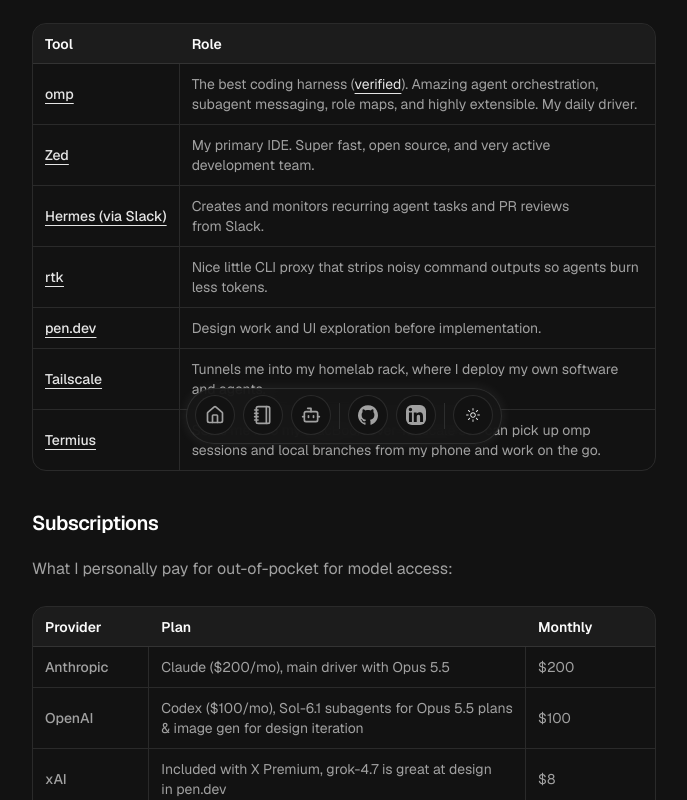
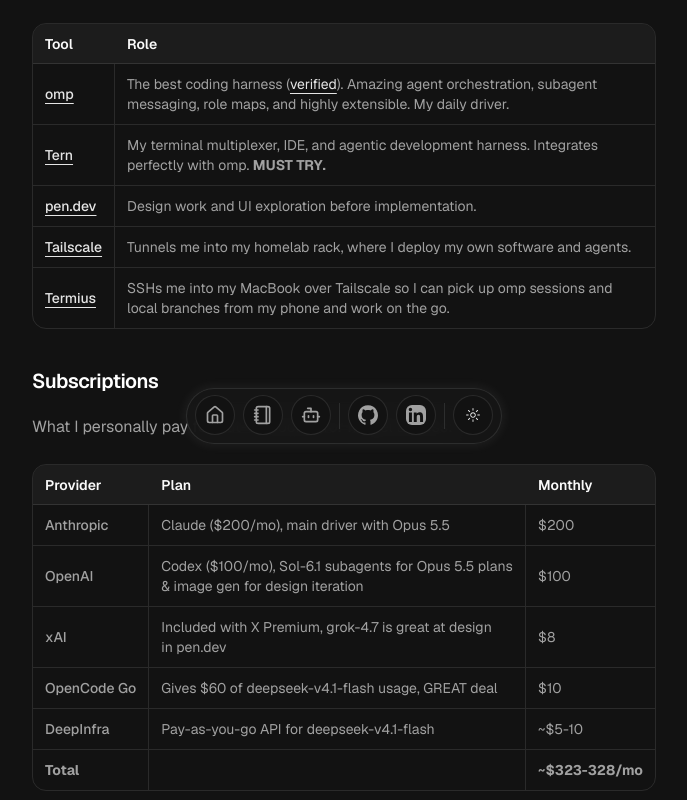
Before and after one commit to peterrauscher/portfolio, a Next.js app: page /ai-stack in a window 1280 px wide. Shown: the part 340-1140 px from the top of the page, without its empty margins (296-983 px from the left). Built offline with nearby package versions, Linux system fonts and the light colour scheme.

Commit message:
Update AI stack: replace Zed/Hermes/rtk with Tern, bump DeepSeek to v4.1 flash

```diff
--- a/src/app/ai-stack/page.tsx
+++ b/src/app/ai-stack/page.tsx
@@ -133,36 +133,17 @@
               ],
               [
                 <Link
-                  key="zed"
-                  href="https://zed.dev"
+                  key="tern"
+                  href="https://stencil.so/tern"
                   target="_blank"
                   rel="noopener noreferrer"
                 >
-                  Zed
+                  Tern
                 </Link>,
-                "My primary IDE. Super fast, open source, and very active development team.",
-              ],
-              [
-                <Link
-                  key="hermes"
-                  href="https://hermes-agent.nousresearch.com"
-                  target="_blank"
-                  rel="noopener noreferrer"
-                >
-                  Hermes (via Slack)
-                </Link>,
-                "Creates and monitors recurring agent tasks and PR reviews from Slack.",
-              ],
-              [
-                <Link
-                  key="rtk"
-                  href="https://github.com/rtk-ai/rtk"
-                  target="_blank"
-                  rel="noopener noreferrer"
-                >
-                  rtk
-                </Link>,
-                "Nice little CLI proxy that strips noisy command outputs so agents burn less tokens.",
+                <>
+                  My terminal multiplexer, IDE, and agentic development harness.
+                  Integrates perfectly with omp. <strong>MUST TRY.</strong>
+                </>,
               ],
               [
                 <Link
@@ -225,10 +206,14 @@
               ],
               [
                 "OpenCode Go",
-                "Gives $60 of DeepSeek V4 Flash usage, GREAT deal",
+                "Gives $60 of deepseek-v4.1-flash usage, GREAT deal",
                 "$10",
               ],
-              ["DeepInfra", "Pay-as-you-go API for dsv4-flash-0731", "~$5-10"],
+              [
+                "DeepInfra",
+                "Pay-as-you-go API for deepseek-v4.1-flash",
+                "~$5-10",
+              ],
               [
                 <strong key="total-label">Total</strong>,
                 "",
```
